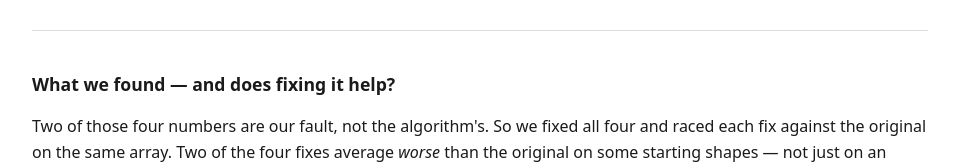
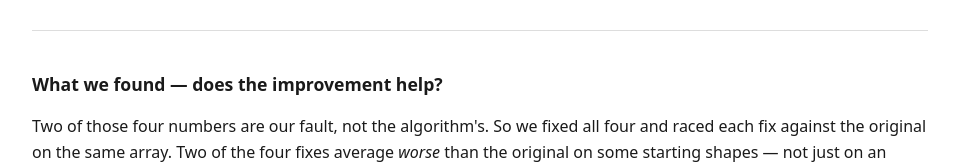
Before and after one commit to comp4020-agentic-coding-studio/comp4020-ass1-xuwancheng62-lab, a website built with Vite: page index.html in a window 1280 px wide. Shown: the part 1309-1473 px from the top of the page, without its empty margins (160-1119 px from the left). Built offline with nearby package versions, Linux system fonts and the light colour scheme.

Commit message:
copy: name the section for the question it answers
"What we found — does the improvement help?" instead of "and does fixing it
help?". The section races an improvement against the original, and this is
also the wording PLAN.md Amendment 5 already used for it.

Co-Authored-By: Claude Opus 5 <noreply@anthropic.com>

```diff
--- a/index.html
+++ b/index.html
@@ -128,7 +128,7 @@
       </section>
 
       <section class="findings" id="improve">
-        <h2>What we found — and does fixing it help?</h2>
+        <h2>What we found — does the improvement help?</h2>
         <p>
           Two of those four numbers are our fault, not the algorithm's. So we
           fixed all four and raced each fix against the original on the same
```
